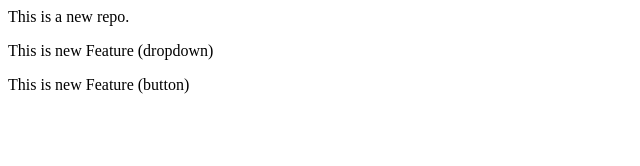
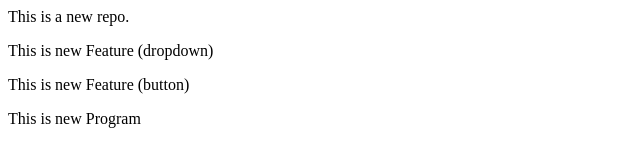
Before and after one commit to Bishaljit/localRepo, a plain HTML site: page index.html in a window 1280 px wide. Shown: the whole page, without its empty margins (0-640 px from the left). Drawn offline with Linux system fonts and the light colour scheme.

Commit message:
New Proram added

```diff
--- a/index.html
+++ b/index.html
@@ -1,3 +1,4 @@
 <p>This is a new repo.</p>
 <p>This is new Feature (dropdown)</p>
 <p>This is new Feature (button) </p>
+<p>This is new Program </p>
```
